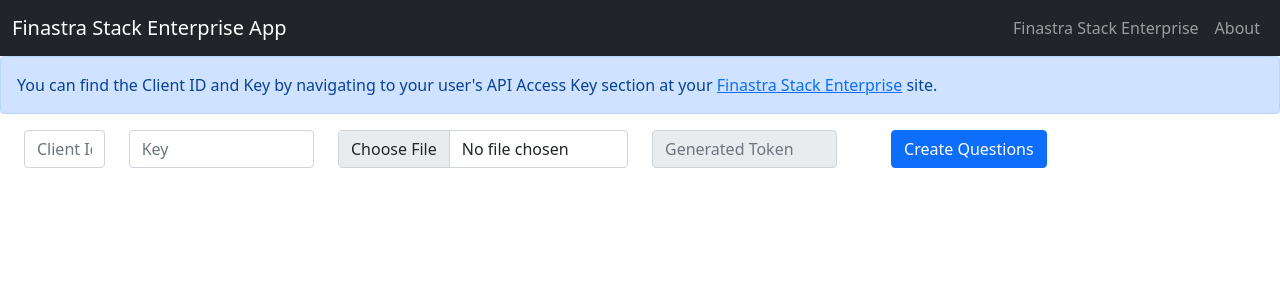
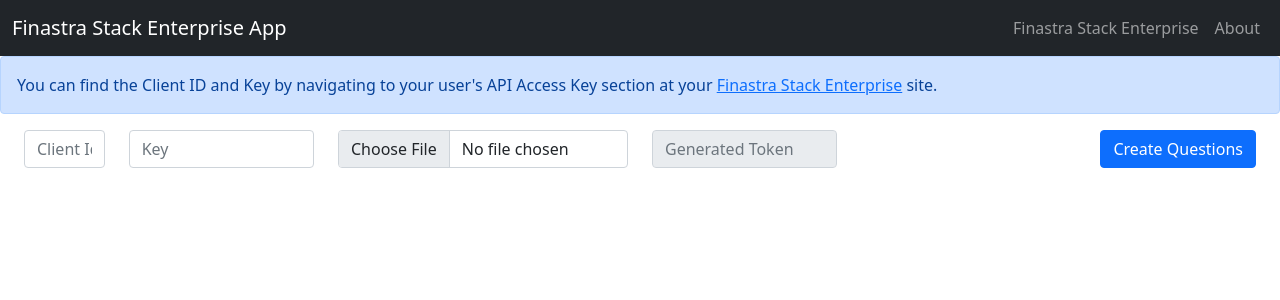
Before and after one commit to AbhinavOjhaFinastra/stack-bulk-update, a Jekyll site: the page built from docs/index.markdown, in a window 1280 px wide. Shown: the top 300 px of the page. Built offline with Jekyll 4.4.1, drawn with Linux system fonts in a browser that asks for light colours; a script that is not in the unit is left out.

Commit message:
UI Improvements

```diff
--- a/docs/index.markdown
+++ b/docs/index.markdown
@@ -22,6 +22,7 @@ layout: home
             <div class="col col-2">
                 <input disabled placeholder="Generated Token" type="text" id="generated-token" class="form-control">
             </div>
+            <div class="col col-2"></div>
             <div class="col col-2">
                 <button type="submit" class="btn btn-primary stick-to-end" id="btnUploadFile">Create Questions</button>
             </div>
```
